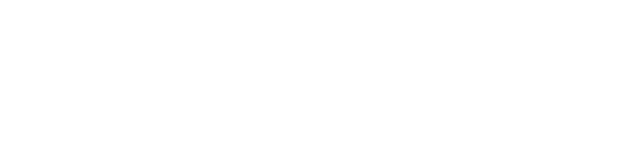
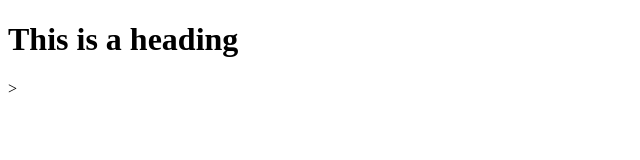
Before and after one commit to vaibhvbh77/demo_repo_codecamp, a plain HTML site: page index.html in a window 1280 px wide. Shown: the whole page, without its empty margins (0-640 px from the left). Drawn offline with Linux system fonts and the light colour scheme.

Commit message:
Itroduce html new line

```diff
--- a/index.html
+++ b/index.html
@@ -6,5 +6,8 @@
     <meta name="viewport" content="width=device-width, initial-scale=1.0" />
     <title>Document</title>
   </head>
-  <body></body>
+  <body>
+    <h1>This is a heading</h1>
+    >
+  </body>
 </html>
```
